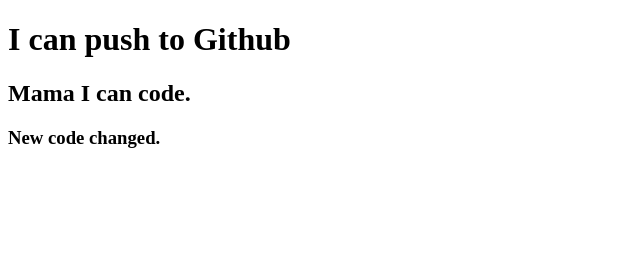
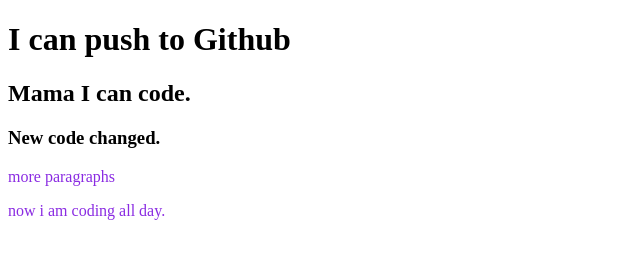
Before and after one commit to mohima-mimino11/my-second-repo, a plain HTML site: page index.html in a window 1280 px wide. Shown: the whole page, without its empty margins (0-640 px from the left). Drawn offline with Linux system fonts and the light colour scheme.

Commit message:
styles added

```diff
--- a/index.html
+++ b/index.html
@@ -5,10 +5,13 @@
     <meta http-equiv="X-UA-Compatible" content="IE=edge">
     <meta name="viewport" content="width=device-width, initial-scale=1.0">
     <title>My Second Github Repo</title>
+    <link rel="stylesheet" href="style.css">
 </head>
 <body>
     <h1>I can push to Github</h1>
     <h2>Mama I can code.</h2>
     <h3>New code changed.</h3>
+    <p>more paragraphs</p>
+    <p>now i am coding all day.</p>
 </body>
 </html>
--- /dev/null
+++ b/style.css
@@ -0,0 +1,3 @@
+p{
+    color: blueviolet;
+}
```
